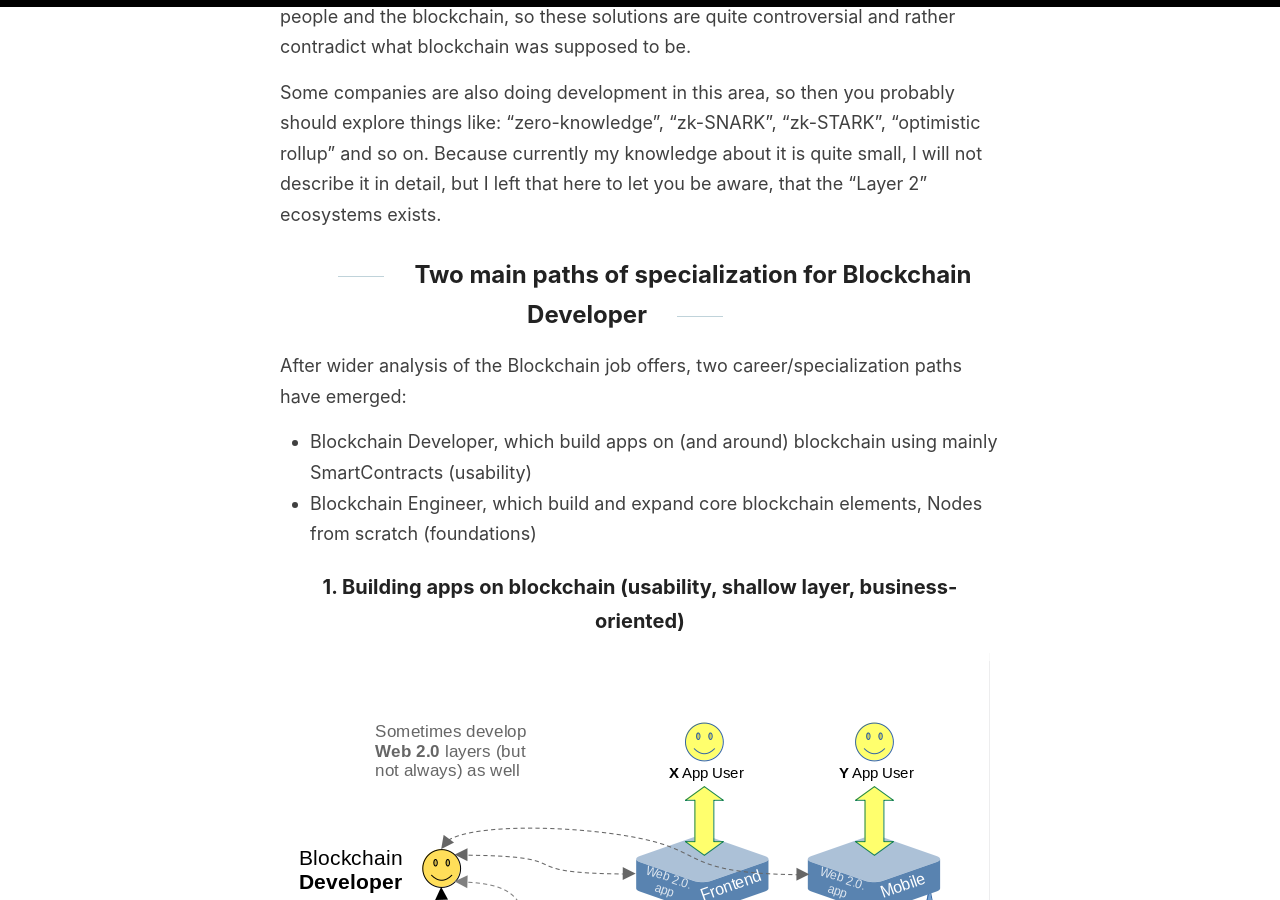
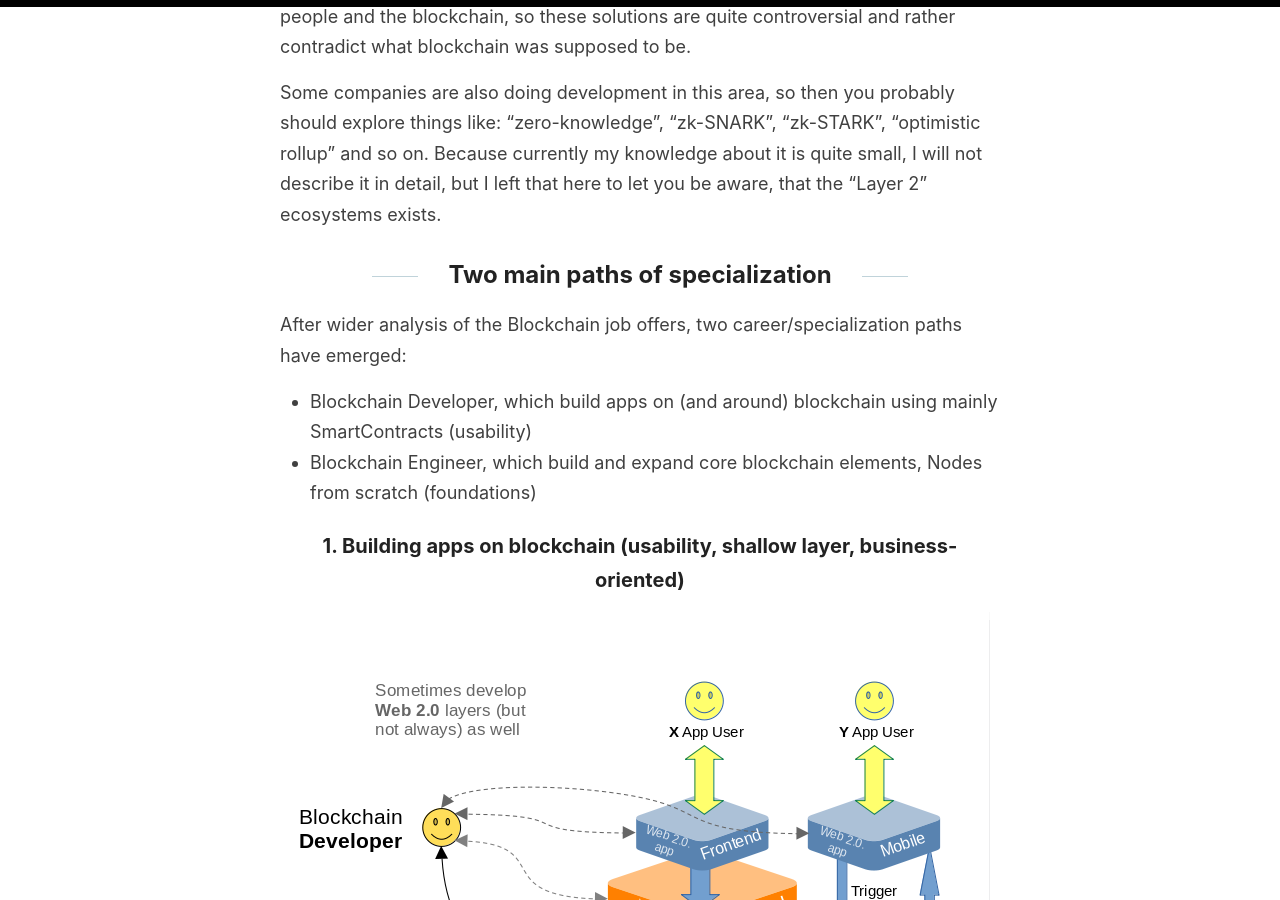
Before and after one commit to koksyn/koksyn.github.io, a Jekyll site: the page built from _posts/2022-4-4-what-does-blockchain-developer-really-do.md, in a window 1280 px wide and 900 px high, scrolled down 6475 px. Built offline with Jekyll 4.4.1, drawn with Linux system fonts in a browser that asks for light colours.

Commit message:
[art no. 2] Excerpt and header clarified

```diff
--- a/_posts/2022-4-4-what-does-blockchain-developer-really-do.md
+++ b/_posts/2022-4-4-what-does-blockchain-developer-really-do.md
@@ -181,7 +181,7 @@ Some companies are also doing development in this area, so then you probably sho
 "zero-knowledge", "zk-SNARK", "zk-STARK", "optimistic rollup" and so on. Because currently my knowledge about it is quite small,
 I will not describe it in detail, but I left that here to let you be aware, that the "Layer 2" ecosystems exists.
 
-## Two main paths of specialization for Blockchain Developer
+## Two main paths of specialization
 
 After wider analysis of the Blockchain job offers, two career/specialization paths have emerged:
 - Blockchain Developer, which build apps on (and around) blockchain using mainly SmartContracts (usability)
```
Also changed, not shown: other parts of _posts/2022-4-4-what-does-blockchain-developer-really-do.md (+1 -1 lines).
